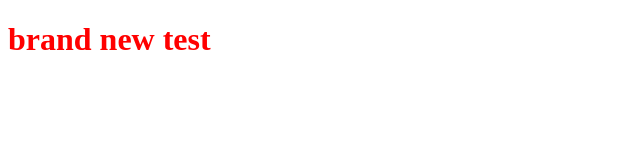
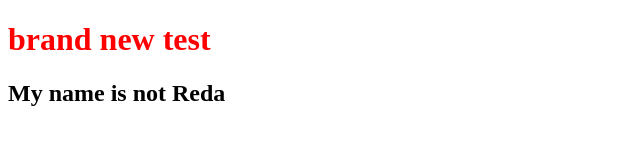
Before and after one commit to reda-nabil/web-project, a plain HTML site: page index.html in a window 1280 px wide. Shown: the whole page, without its empty margins (0-640 px from the left). Drawn offline with Linux system fonts and the light colour scheme.

Commit message:
test conflict

```diff
--- a/index.html
+++ b/index.html
@@ -6,5 +6,6 @@
 	</head>
 	<body>
 		<h1>brand new test</h1>
+		<h2>My name is not Reda</h2>
 	</body>
 </html>
```
